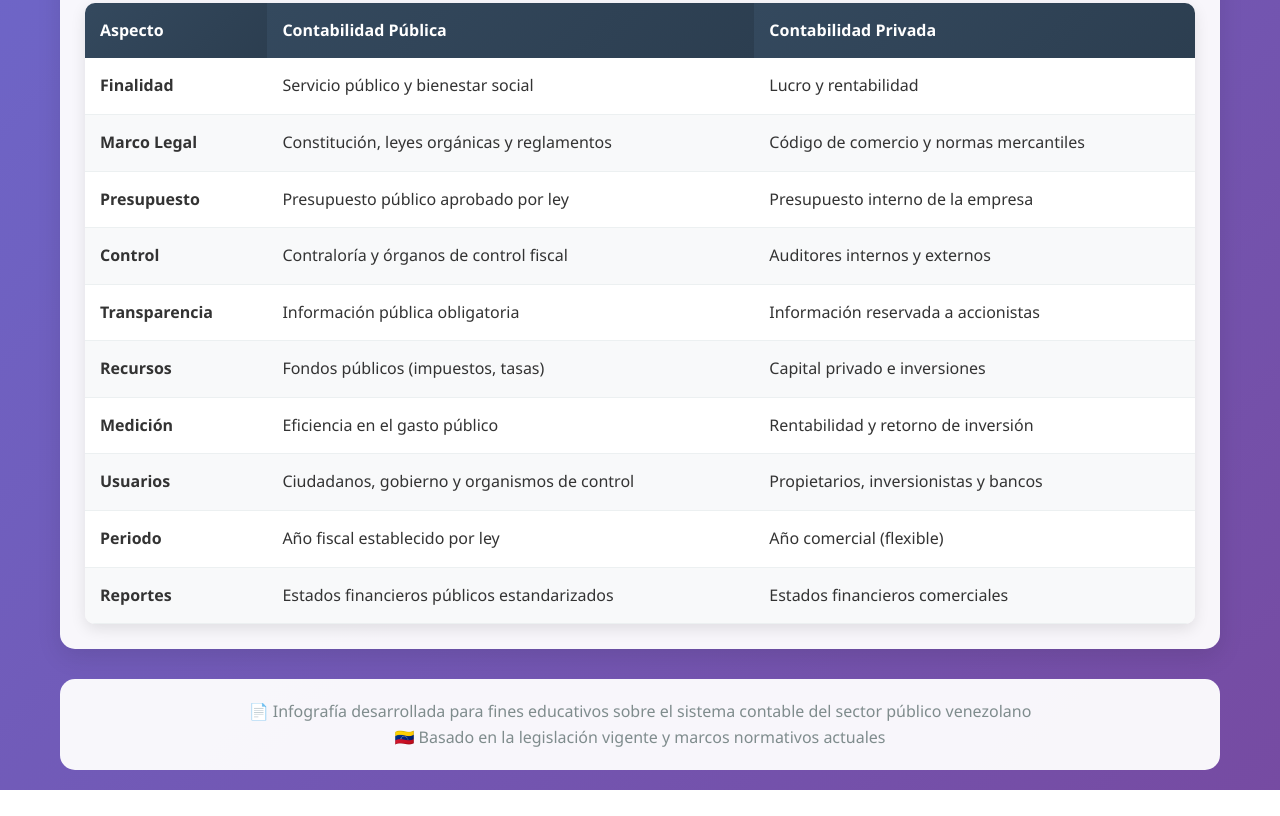
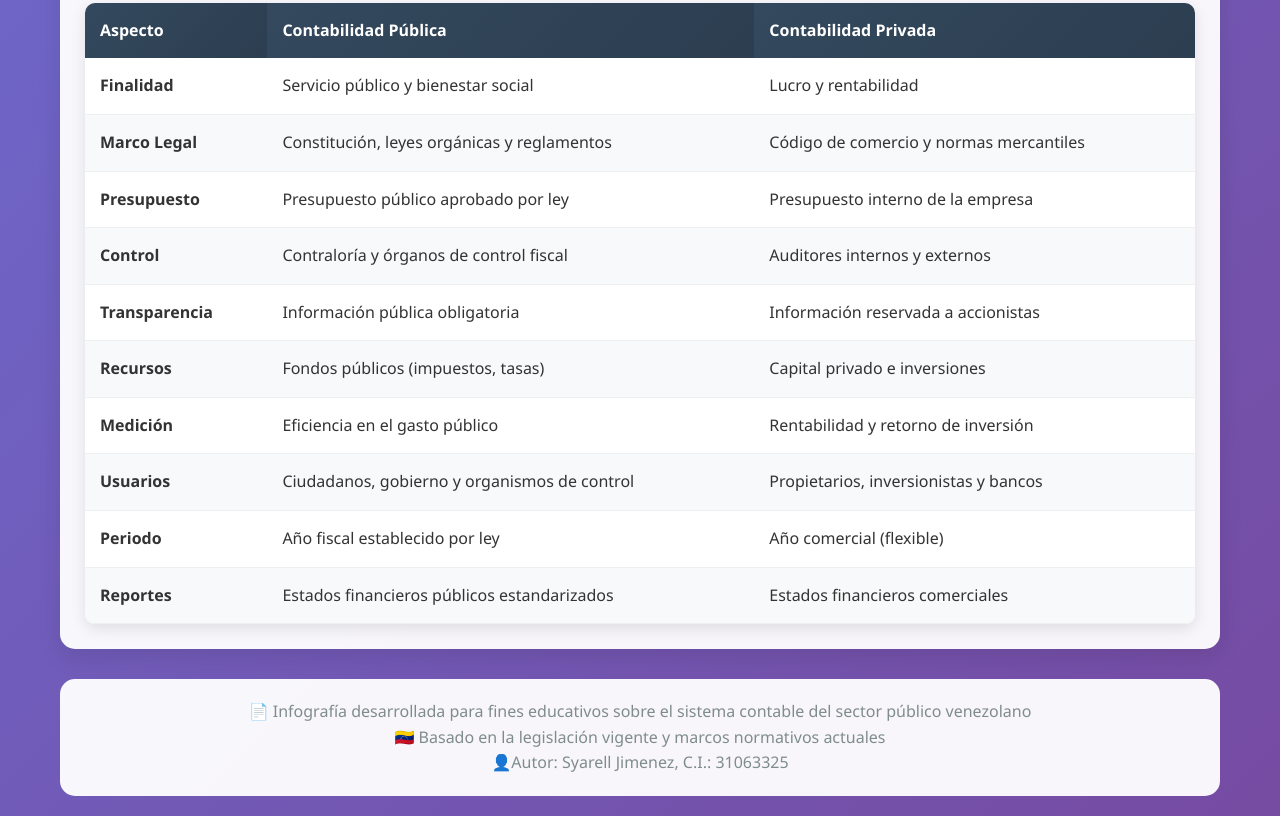
Before and after one commit to zek3rdc/proyectosyare2, a plain HTML site: page index.html in a window 1280 px wide. Shown: the part 1999-2815 px from the top of the page. Before the commit the page ends 2789 px from the top, so only its background shows below. Drawn offline with Linux system fonts and the light colour scheme.

Commit message:
Update index.html

```diff
--- a/index.html
+++ b/index.html
@@ -420,6 +420,7 @@
         <div class="footer">
             <p>📄 Infografía desarrollada para fines educativos sobre el sistema contable del sector público venezolano</p>
             <p>🇻🇪 Basado en la legislación vigente y marcos normativos actuales</p>
+            <p>👤Autor: Syarell Jimenez, C.I.: 31063325</p>
         </div>
     </div>
 </body>
```
